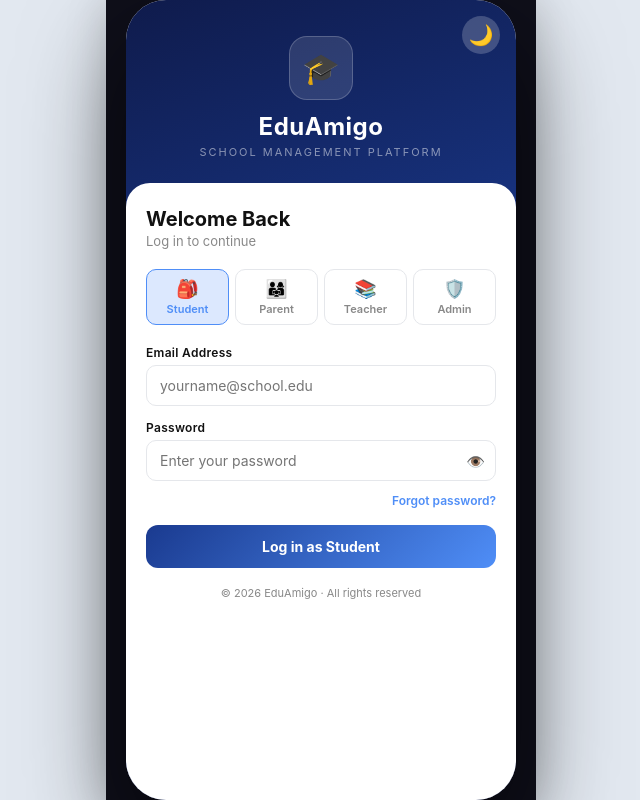
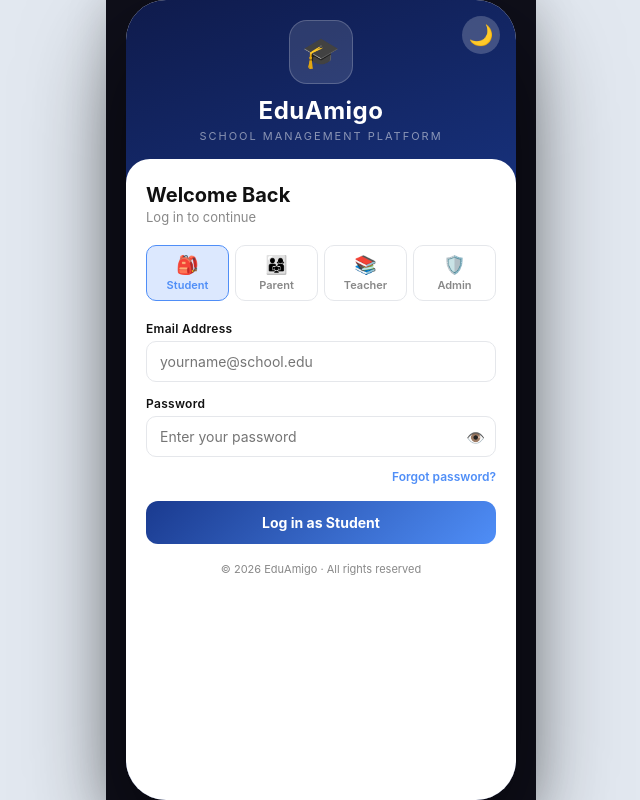
Before and after one commit to arihantrai33/eduamigo-frontend-, a React (Vite) app: page /login in a window 1280 px wide. Shown: the whole page, without its empty margins (319-959 px from the left). Built offline with nearby package versions, Linux system fonts and the light colour scheme.

Commit message:
fix: reduce top section padding on login page

```diff
--- a/src/pages/Login.jsx
+++ b/src/pages/Login.jsx
@@ -100,7 +100,7 @@ export default function Login() {
 
 const s = {
   page: { minHeight: "100vh", height: "100vh", display: "flex", flexDirection: "column", background: "linear-gradient(160deg, #0f1b4c 0%, #1a3a8f 50%, #0f1b4c 100%)", fontFamily: "'Inter','Segoe UI',sans-serif", overflowY: "auto", justifyContent: "center" },
-  top: { display: "flex", flexDirection: "column", alignItems: "center", padding: "36px 24px 24px", position: "relative" },
+  top: { display: "flex", flexDirection: "column", alignItems: "center", padding: "20px 24px 16px", position: "relative" },
   logoBox: { width: 64, height: 64, borderRadius: 18, background: "rgba(255,255,255,0.12)", border: "1.5px solid rgba(255,255,255,0.2)", display: "flex", alignItems: "center", justifyContent: "center", fontSize: 30, marginBottom: 12 },
   brand: { color: "white", fontSize: 24, fontWeight: 700, margin: "0 0 4px", letterSpacing: 0.5 },
   tagline: { color: "rgba(255,255,255,0.5)", fontSize: 11, letterSpacing: 2, textTransform: "uppercase", margin: 0 },
```
